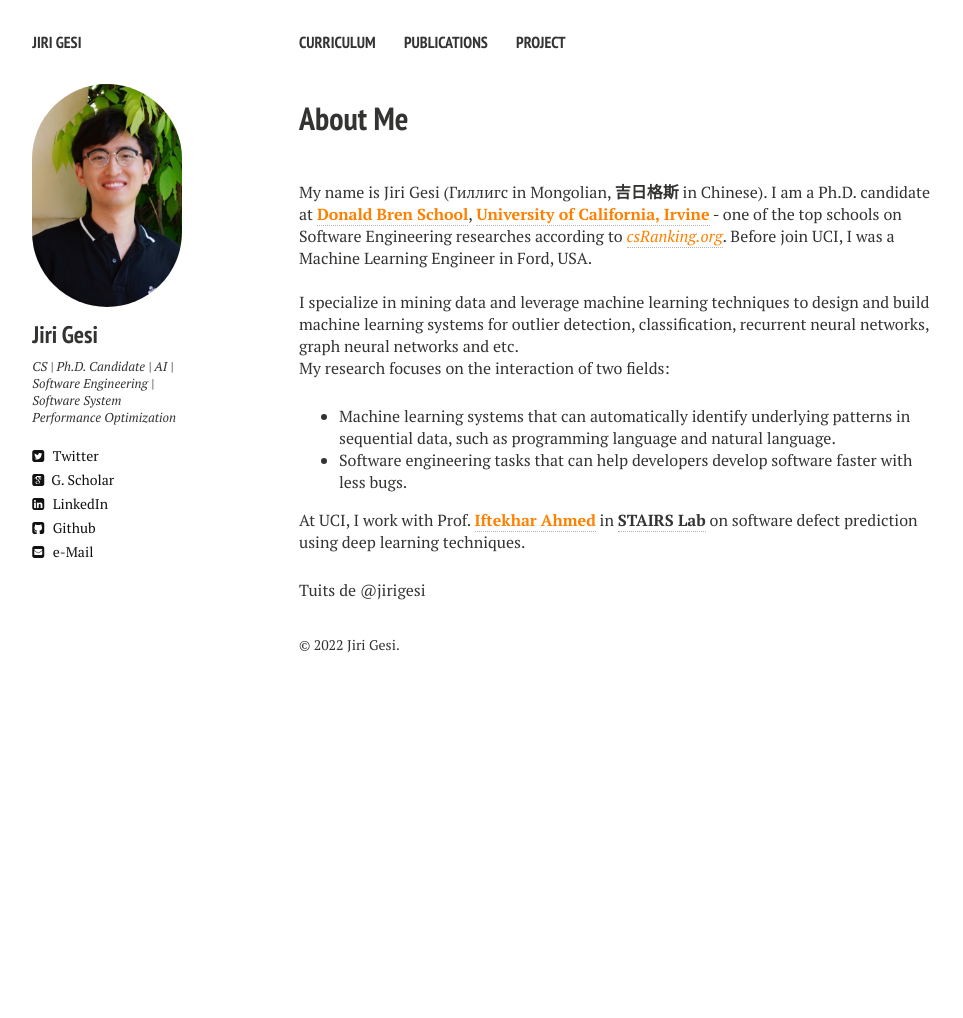
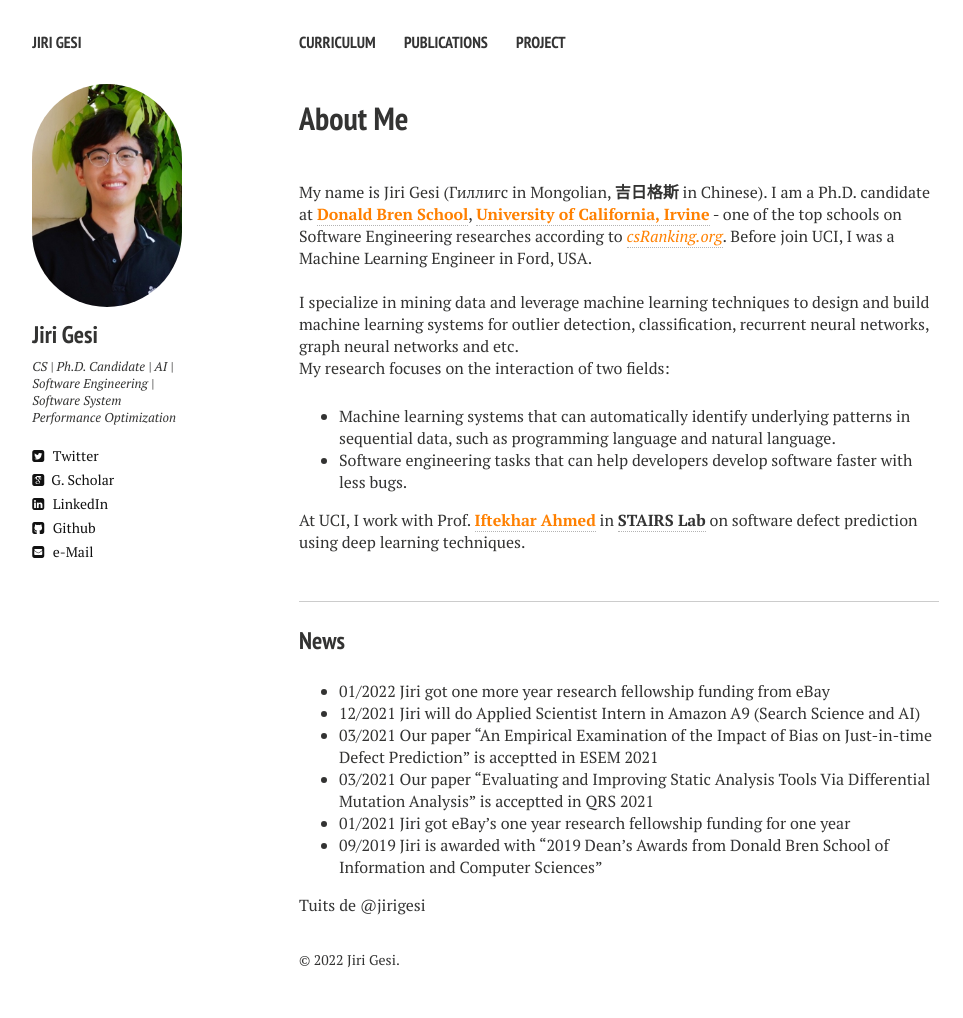
Before and after one commit to Jirigesi/Jirigesi.github.io, a Jekyll site: the page built from index.md, in a window 1280 px wide. Shown: the whole page, without its empty margins (21-984 px from the left). Built offline with Jekyll 4.4.1, drawn with Linux system fonts in a browser that asks for light colours; nearby versions of some CDN libraries; comment, search, counter and statistics services are not loaded; before the commit the page ends 900 px from its top, so only the background shows below that.

Commit message:
Update index.md

```diff
--- a/index.md
+++ b/index.md
@@ -22,3 +22,15 @@ My research focuses on the interaction of two fields:
 - Software engineering tasks that can help developers develop software faster with less bugs.
 
 At UCI, I work with Prof. <a href="https://scholar.google.com/citations?user=_TdMD7sAAAAJ&hl=en" target="_blank" style="color:rgb(255,128,0)">**Iftekhar Ahmed**</a> in <a href="http://stairs.ics.uci.edu/" target="_blank">**STAIRS Lab**</a> on software defect prediction using deep learning techniques.
+
+<br />
+
+---
+### News
+
+- 01/2022 Jiri got one more year research fellowship funding from eBay
+- 12/2021 Jiri will do Applied Scientist Intern in Amazon A9 (Search Science and AI)
+- 03/2021 Our paper "An Empirical Examination of the Impact of Bias on Just-in-time Defect Prediction" is acceptted in ESEM 2021
+- 03/2021 Our paper "Evaluating and Improving Static Analysis Tools Via Differential Mutation Analysis" is acceptted in QRS 2021
+- 01/2021 Jiri got eBay's one year research fellowship funding for one year
+- 09/2019 Jiri is awarded with "2019 Dean’s Awards from Donald Bren School of Information and Computer Sciences"
```
